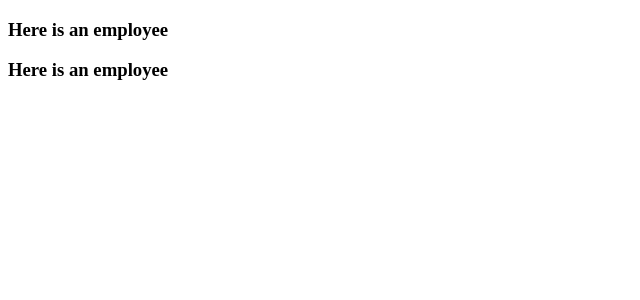
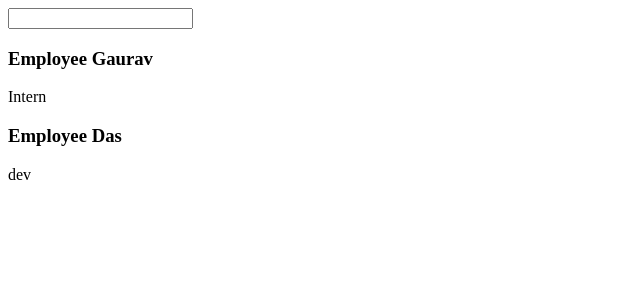
Before and after one commit to GauravDas02/react, a React (Create React App) app: page / in a window 1280 px wide. Shown: the top 300 px of the page, without its empty margins (0-640 px from the left). Built offline with nearby package versions, Linux system fonts and the light colour scheme.

Commit message:
getting ready for css

```diff
--- a/src/App.js
+++ b/src/App.js
@@ -1,17 +1,24 @@
 import './App.css';
 import Employee from './components/Employee';
+import { useState } from 'react';
 
 function App() {
-  console.log('we are about to list the employees');
+  const [role, setRole] = useState('dev');
+
   const showEmployees = true;
   return (
     <div className="App">
-      {console.log('inside the return function')}
-      {showEmployees ?
+      {showEmployees ? (
         <>
-        <Employee />
-        <Employee />
+        <input type='text' onChange={(e) =>
+        {
+          console.log(e.target.value);
+          setRole(e.target.value);
+        }}/>
+        <Employee name="Gaurav" role="Intern"/>
+        <Employee name="Das" role={role}/>
         </>
+      )
         :
 
         <p>You cannot see the employees</p>
--- a/src/components/Employee.js
+++ b/src/components/Employee.js
@@ -1,5 +1,16 @@
-function Employee(){
-    return <h3>Here is an employee</h3>;
+function Employee(props){
+    return (
+    <>
+    <h3>Employee {props.name}</h3>
+    {props.role ?
+    (
+    <p class="role">{props.role}</p>)
+    :   (
+        <p class="norole">No roles</p>
+    )
+}
+    </>
+    );
 }
 
 export default Employee;
```
